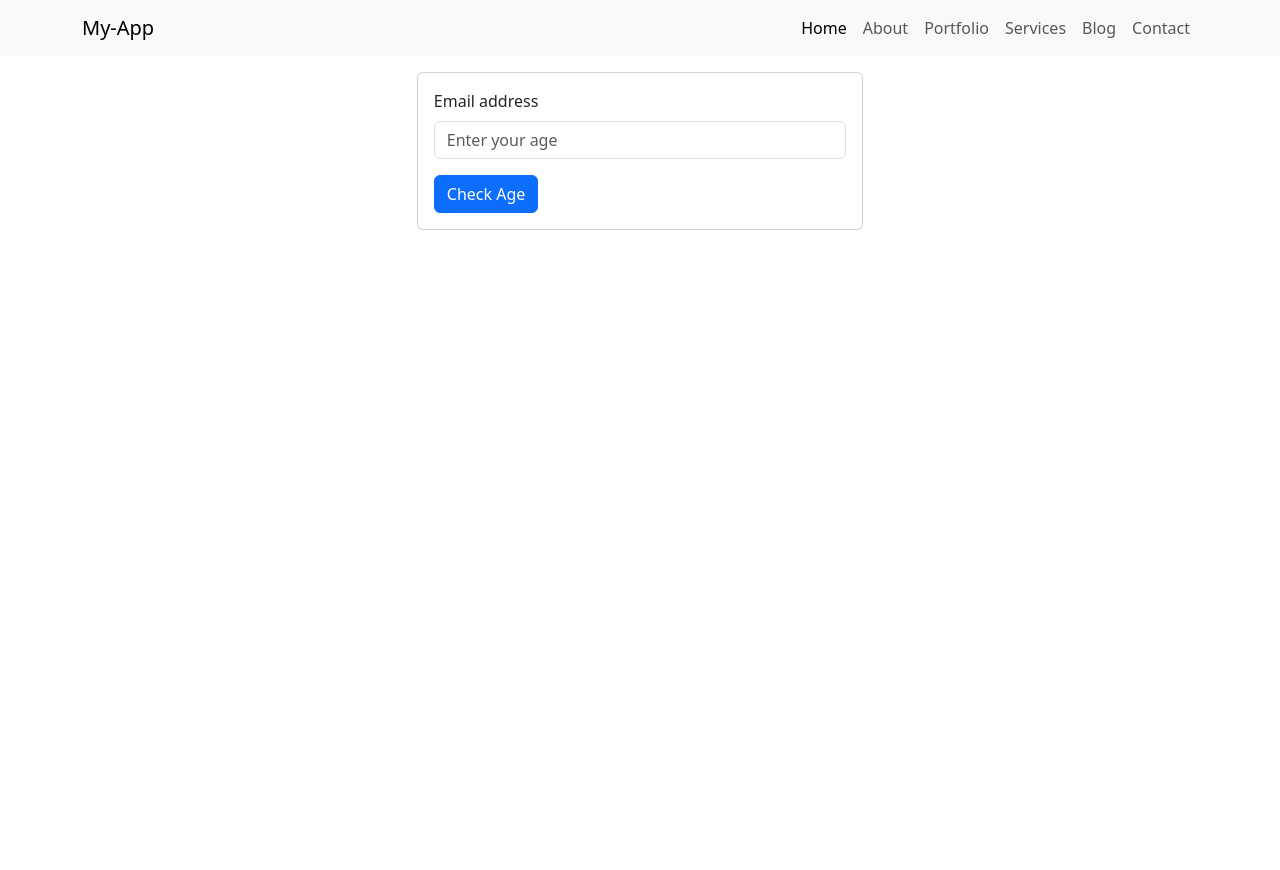
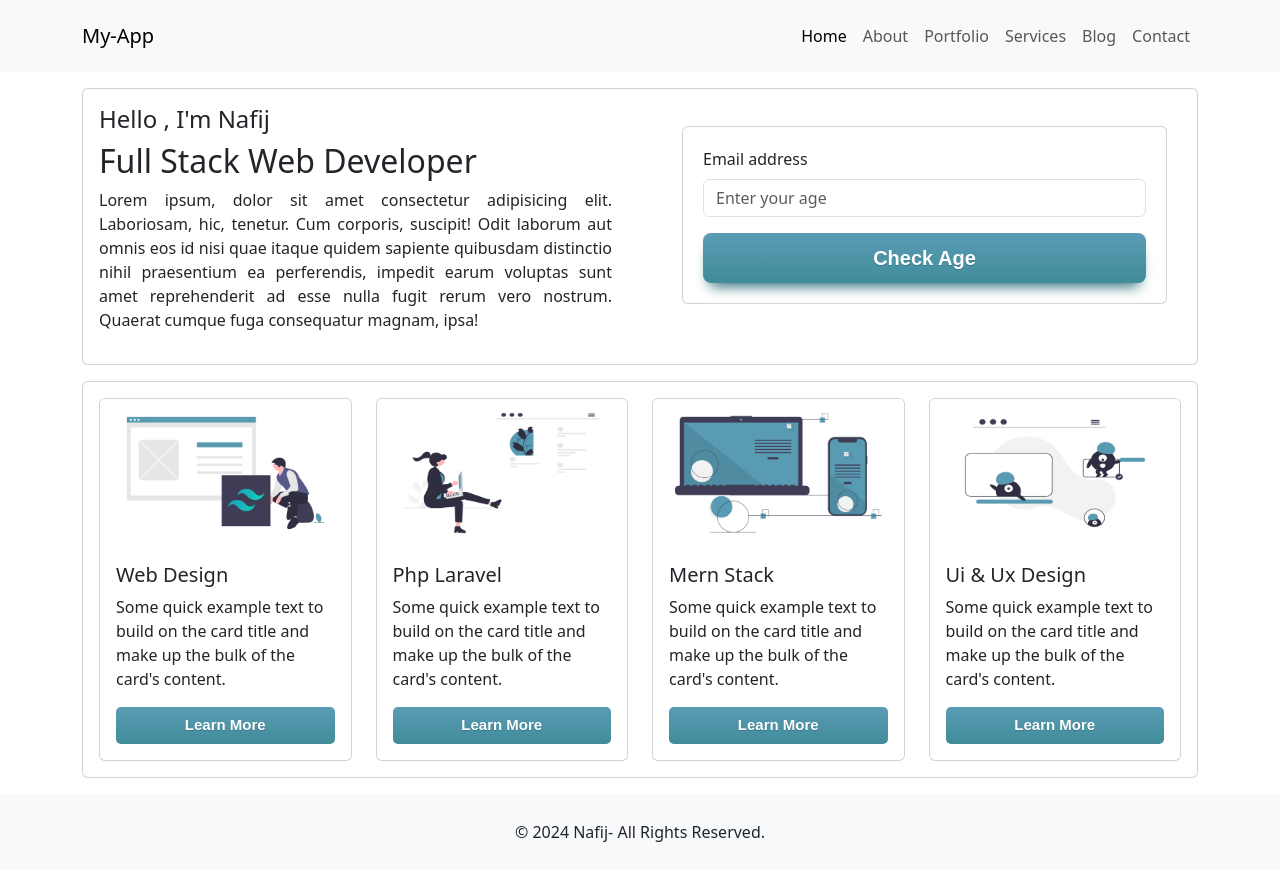
Before and after one commit to nafijfuad39/-assignment-01, a plain HTML site: page index.html in a window 1280 px wide. Before the commit the page ends 800 px from the top, so only its background shows below. Drawn offline with Linux system fonts and the light colour scheme.

Commit message:
2nd commit

```diff
--- a/css/style.css
+++ b/css/style.css
@@ -1,30 +1,68 @@
  #result-card {
      display: none;
-            margin: 20px;
+     margin-top: 20px;
      padding: 20px;
      border: 1px solid #ccc;
      border-radius: 5px;
  }
 
-.card{
-    width: 40%;
-    margin: 0 auto;
+ .banner_content p {
+     text-align: justify;
  }
 
-/*.banner_content {
-    display: flex;
-    justify-content: center;
-    align-items: center;
-    padding: 50px;
-    flex-flow: column;
-    /* margin: 10px; */
+
+ .myButton {
+     box-shadow: 0px 10px 14px -7px #276873;
+     background: linear-gradient(to bottom, #599bb3 5%, #408c99 100%);
+     background-color: #ffe400;
+     border: none;
+     border-radius: 8px;
+     display: inline-block;
+     cursor: pointer;
+     color: #ffffff;
+     font-family: Arial;
+     font-size: 20px;
+     font-weight: bold;
+     padding: 10px 25px;
+     text-decoration: none;
+     text-shadow: 0px 1px 0px #3d768a;
  }
 
-/*button {
-    margin-top: 10px;
+ .myButton2{
+     background: linear-gradient(to bottom, #599bb3 5%, #408c99 100%);
+     background-color: #ffe400;
+     border: none;
+     border-radius: 5px;
+     text-align: center;
+     display: block;
+     cursor: pointer;
+     color: #ffffff;
+     font-family: Arial;
+     font-size: 15px;
+     font-weight: bold;
+     padding: 7px 20px;
+     text-decoration: none;
+     text-shadow: 0px 1px 0px #3d768a;
+
+
  }
 
-input#ageInput {
-    margin-top: 10px;
-}*/
-*/
+ .myButton:hover {
+     background: linear-gradient(to bottom, #408c99 5%, #599bb3 100%);
+     background-color: #408c99;
+ }
+
+ .myButton:active {
+     position: relative;
+     top: 1px;
+ }
+
+ .form_card {
+     padding: 20px;
+     margin: 37px 30px;
+ }
+.footer_class p{
+    padding: 10px;
+    text-align: center;
+    margin: 0px;
+ }
--- a/index.html
+++ b/index.html
@@ -1,5 +1,6 @@
 <!DOCTYPE html>
 <html lang="en">
+
 <head>
     <meta charset="UTF-8">
     <meta name="viewport" content="width=device-width, initial-scale=1.0">
@@ -7,10 +8,9 @@
     <link rel="stylesheet" href="./css/bootstrap.min.css">
     <link rel="stylesheet" href="./css/style.css">
 </head>
+
 <body>
-
-
-<nav class="navbar navbar-expand-lg bg-body-tertiary">
+    <nav class="navbar navbar-expand-lg bg-body-tertiary p-3">
         <div class="container">
             <a class="navbar-brand" href="#">My-App</a>
             <button class="navbar-toggler" type="button" data-bs-toggle="collapse" data-bs-target="#navbarSupportedContent" aria-controls="navbarSupportedContent" aria-expanded="false" aria-label="Toggle navigation">
@@ -40,38 +40,90 @@
             </div>
         </div>
     </nav>
-
     <div class="container">
         <div class="card mt-3">
             <div class="row">
-        <div class="col-lg-12">
+                <div class="col-lg-6">
                     <div class="banner_content p-3">
-
+                        <h4>Hello , I'm Nafij</h4>
+                        <h2>Full Stack Web Developer</h2>
+                        <p>
+                            Lorem ipsum, dolor sit amet consectetur adipisicing elit. Laboriosam, hic, tenetur. Cum corporis, suscipit! Odit laborum aut omnis eos id nisi quae itaque quidem sapiente quibusdam distinctio nihil praesentium ea perferendis, impedit earum voluptas sunt amet reprehenderit ad esse nulla fugit rerum vero nostrum. Quaerat cumque fuga consequatur magnam, ipsa!
+                        </p>
+                    </div>
+                </div>
+                <div class="col-lg-6">
+                    <div class="card form_card">
                         <div class="mb-3">
                             <label for="ageInput" class="form-label">Email address</label>
                             <input type="number" class="form-control" id="ageInput" aria-describedby="emailHelp" placeholder="Enter your age">
                         </div>
-
-
-
-                <button onclick="checkAge()" class="btn btn-primary">Check Age</button>
-
+                        <div class="d-grid gap-2">
+                            <button onclick="checkAge()" class="myButton">Check Age</button>
+                        </div>
                         <div id="result-card">
                             <h2 id="result-text"></h2>
                         </div>
-
                     </div>
                 </div>
             </div>
         </div>
     </div>
 
+    <div class="container">
+        <div class="card mt-3 mb-3">
+            <div class="row p-3">
+                <div class="col-lg-3">
+                    <div class="card">
+                        <img src="./image/web-design.png" class="card-img-top" alt="...">
+                        <div class="card-body">
+                            <h5 class="card-title">Web Design</h5>
+                            <p class="card-text">Some quick example text to build on the card title and make up the bulk of the card's content.</p>
+                            <a href="#" class="myButton2">Learn More</a>
+                        </div>
+                    </div>
+                </div>
+                <div class="col-lg-3">
+                    <div class="card">
+                        <img src="./image/web-development.png" class="card-img-top" alt="...">
+                        <div class="card-body">
+                            <h5 class="card-title">Php Laravel</h5>
+                            <p class="card-text">Some quick example text to build on the card title and make up the bulk of the card's content.</p>
+                            <a href="#" class="myButton2">Learn More</a>
+                        </div>
+                    </div>
+                </div>
+                <div class="col-lg-3">
+                    <div class="card">
+                        <img src="./image/mern-stack.png" class="card-img-top" alt="...">
+                        <div class="card-body">
+                            <h5 class="card-title">Mern Stack</h5>
+                            <p class="card-text">Some quick example text to build on the card title and make up the bulk of the card's content.</p>
+                            <a href="#" class="myButton2">Learn More</a>
+                        </div>
+                    </div>
+                </div>
+                <div class="col-lg-3">
+                    <div class="card">
+                        <img src="./image/ui-ux.png" class="card-img-top" alt="...">
+                        <div class="card-body">
+                            <h5 class="card-title">Ui & Ux Design</h5>
+                            <p class="card-text">Some quick example text to build on the card title and make up the bulk of the card's content.</p>
+                            <a href="#" class="myButton2">Learn More</a>
+                        </div>
+                    </div>
+                </div>
+            </div>
+        </div>
+    </div>
 
-
-
+    <div class="bg-body-tertiary p-3 text-center footer_class">
+        <p>© 2024 Nafij- All Rights Reserved.</p>
+    </div>
     <script src="./js/popper.min.js"></script>
     <script src="./js/bootstrap.min.js"></script>
     <script src="./js/bootstrap.bundle.min.js"></script>
     <script src="./js/script.js"></script>
 </body>
+
 </html>
```
Also changed, not shown: image/mern-stack.png (added), image/ui-ux.png (added), image/web-design.png (added), image/web-development.png (added). Lines whose indentation alone changed are shown as unchanged.
